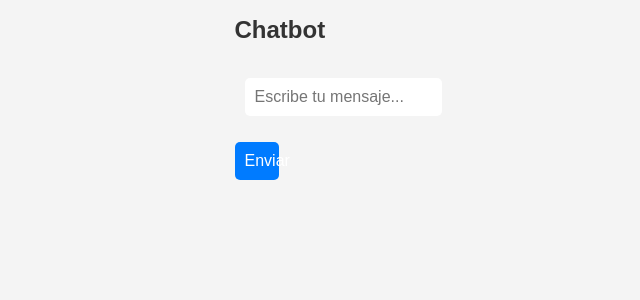
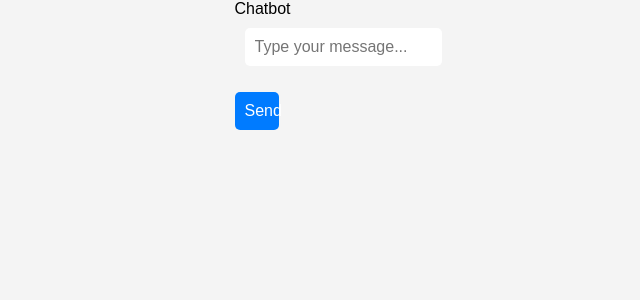
Before and after one commit to pascualmanuel/investify, a React (Create React App) app: page /chatbot in a window 1280 px wide. Shown: the top 300 px of the page, without its empty margins (282-922 px from the left). Built offline with nearby package versions, Linux system fonts and the light colour scheme.

Commit message:
Usando la api rara chatbot

```diff
--- a/src/Components/ChatBot/ChatBot.jsx
+++ b/src/Components/ChatBot/ChatBot.jsx
@@ -12,6 +12,7 @@ const Chatbot = () => {
     setMessages(newMessages);
 
     try {
+      // Make a request to Hugging Face API using the pipeline
       const response = await axios.post(
         "https://api-inference.huggingface.co/models/facebook/blenderbot-400M-distill",
         { inputs: input },
@@ -24,13 +25,13 @@ const Chatbot = () => {
 
       setMessages([
         ...newMessages,
-        { text: response.data.generated_text, sender: "bot" },
+        { text: response.data[0].generated_text, sender: "bot" },
       ]);
     } catch (error) {
-      console.error("Error al obtener la respuesta del modelo:", error);
+      console.error("Error getting response from the model:", error);
       setMessages([
         ...newMessages,
-        { text: "Lo siento, no pude procesar tu solicitud.!!", sender: "bot" },
+        { text: "Sorry, I couldn't process your request!", sender: "bot" },
       ]);
     }
 
@@ -39,7 +40,7 @@ const Chatbot = () => {
 
   return (
     <div>
-      <h1>Chatbot</h1>
+      Chatbot
       <div>
         {messages.map((msg, idx) => (
           <p
@@ -55,9 +56,9 @@ const Chatbot = () => {
           type="text"
           value={input}
           onChange={(e) => setInput(e.target.value)}
-          placeholder="Escribe tu mensaje..."
+          placeholder="Type your message..."
         />
-        <button type="submit">Enviar</button>
+        <button type="submit">Send</button>
       </form>
     </div>
   );
```
